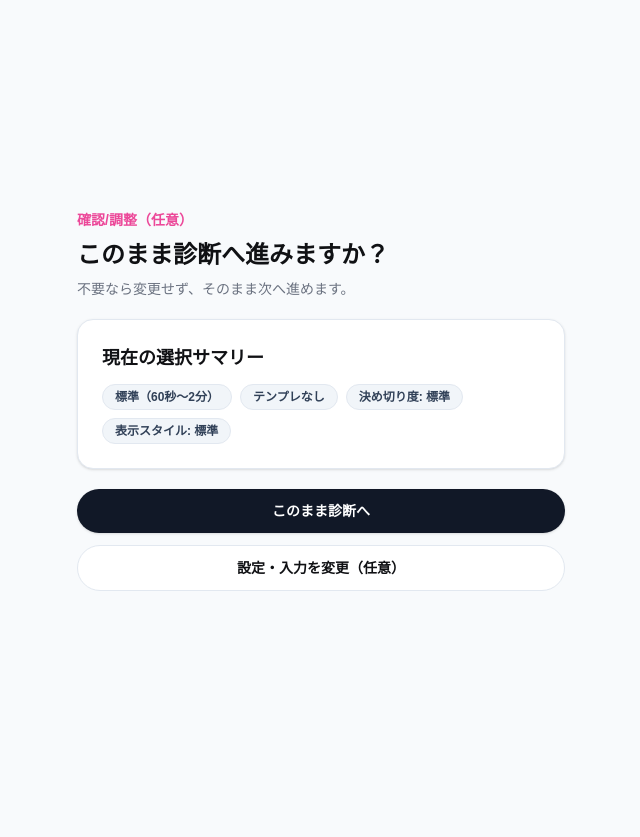
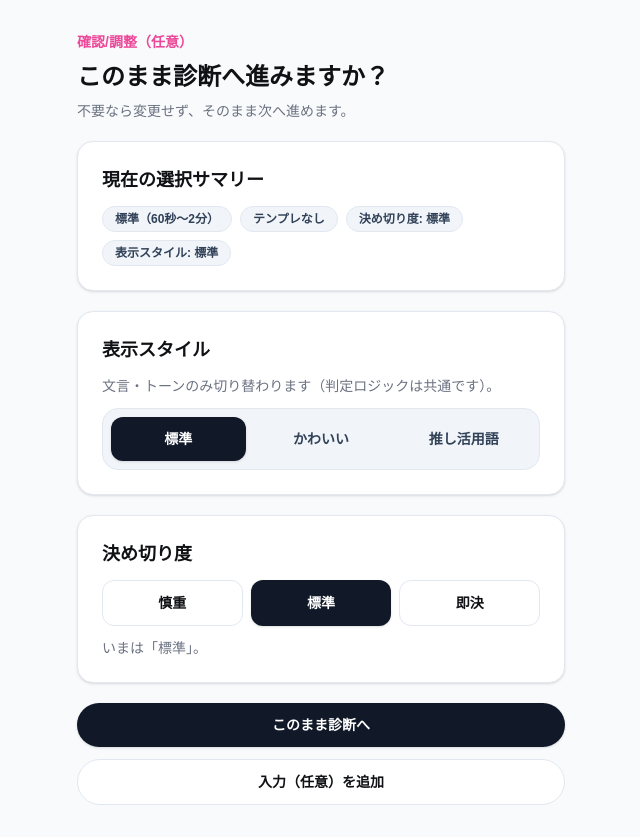
Before and after one commit to Chipwwwwww/oshihapi-pushi-buy-diagnosis, a Next.js app: page /confirm in a window 1280 px wide. Shown: the whole page, without its empty margins (319-959 px from the left). Before the commit the page ends 800 px from the top, so only its background shows below. Built offline with nearby package versions, Linux system fonts and the light colour scheme.

Commit message:
Reorganize confirm and settings adjustment sections

```diff
--- a/app/confirm/ConfirmClient.tsx
+++ b/app/confirm/ConfirmClient.tsx
@@ -2,14 +2,15 @@
 
 import { useMemo } from "react";
 import { useRouter, useSearchParams } from "next/navigation";
+import type { Decisiveness } from "@/src/oshihapi/model";
 import { normalizeMode } from "@/src/oshihapi/modeConfig";
-import { parseDecisiveness, decisivenessLabels } from "@/src/oshihapi/decisiveness";
-import { getStyleModeFromSearchParams } from "@/src/oshihapi/modes/useStyleMode";
+import { parseDecisiveness, decisivenessLabels, decisivenessOptions, DECISIVENESS_STORAGE_KEY } from "@/src/oshihapi/decisiveness";
+import { getStyleModeFromSearchParams, setStyleModeToLocalStorage, type StyleMode } from "@/src/oshihapi/modes/useStyleMode";
 import Badge from "@/components/ui/Badge";
 import Button from "@/components/ui/Button";
 import Card from "@/components/ui/Card";
 import { containerClass, helperTextClass, pageTitleClass, sectionTitleClass } from "@/components/ui/tokens";
-import { buildConfirmSettingsUrl, buildFlowUrl, modeLabelMap } from "./confirmQuery";
+import { buildConfirmSettingsUrl, buildConfirmUrl, buildFlowUrl, modeLabelMap } from "./confirmQuery";
 
 const styleModeLabels = {
   standard: "標準",
@@ -24,6 +25,22 @@ export default function ConfirmClient() {
   const mode = normalizeMode(searchParams.get("mode"));
   const styleMode = getStyleModeFromSearchParams(searchParams) ?? "standard";
   const decisiveness = parseDecisiveness(searchParams.get("decisiveness"));
+
+  const replaceQuery = (updates: Record<string, string | null>) => {
+    router.replace(buildConfirmUrl(searchParams, updates));
+  };
+
+  const handleStyleModeChange = (nextMode: StyleMode) => {
+    replaceQuery({ styleMode: nextMode });
+    setStyleModeToLocalStorage(nextMode);
+  };
+
+  const handleDecisivenessChange = (value: Decisiveness) => {
+    replaceQuery({ decisiveness: value });
+    if (typeof window !== "undefined") {
+      window.localStorage.setItem(DECISIVENESS_STORAGE_KEY, value);
+    }
+  };
 
   const summary = useMemo(() => {
     return [
@@ -57,12 +74,51 @@ export default function ConfirmClient() {
         </div>
       </Card>
 
+      <Card className="space-y-3 border border-slate-200 bg-white text-slate-900 dark:border-white/10 dark:bg-white/6 dark:text-zinc-50">
+        <h2 className={sectionTitleClass}>表示スタイル</h2>
+        <p className={helperTextClass}>文言・トーンのみ切り替わります（判定ロジックは共通です）。</p>
+        <div className="grid grid-cols-3 gap-2 rounded-2xl border border-slate-200 bg-slate-100 p-2 dark:border-white/10 dark:bg-white/6">
+          {(["standard", "kawaii", "oshi"] as const).map((modeOption) => (
+            <button
+              key={modeOption}
+              type="button"
+              onClick={() => handleStyleModeChange(modeOption)}
+              className={[
+                "min-h-11 rounded-xl px-3 py-2 text-sm font-semibold transition",
+                styleMode === modeOption
+                  ? "bg-primary text-primary-foreground shadow-sm"
+                  : "bg-transparent text-slate-700 hover:bg-white dark:text-zinc-200 dark:hover:bg-white/10",
+              ].join(" ")}
+            >
+              {styleModeLabels[modeOption]}
+            </button>
+          ))}
+        </div>
+      </Card>
+
+      <Card className="space-y-3 border border-slate-200 bg-white text-slate-900 dark:border-white/10 dark:bg-white/6 dark:text-zinc-50">
+        <h2 className={sectionTitleClass}>決め切り度</h2>
+        <div className="grid grid-cols-3 gap-2">
+          {decisivenessOptions.map((option) => (
+            <Button
+              key={option.value}
+              variant={decisiveness === option.value ? "primary" : "outline"}
+              onClick={() => handleDecisivenessChange(option.value)}
+              className="rounded-xl px-2"
+            >
+              {option.label}
+            </Button>
+          ))}
+        </div>
+        <p className={helperTextClass}>いまは「{decisivenessLabels[decisiveness]}」。</p>
+      </Card>
+
       <div className="grid gap-3">
         <Button onClick={() => router.push(buildFlowUrl(searchParams))} className="w-full text-base">
           このまま診断へ
         </Button>
         <Button variant="outline" onClick={() => router.push(buildConfirmSettingsUrl(searchParams))} className="w-full text-base">
-          設定・入力を変更（任意）
+          入力（任意）を追加
         </Button>
       </div>
     </div>
--- a/app/confirm/settings/ConfirmSettingsClient.tsx
+++ b/app/confirm/settings/ConfirmSettingsClient.tsx
@@ -1,6 +1,4 @@
 "use client";
-
-import { useState } from "react";
 import { useRouter, useSearchParams } from "next/navigation";
 import type { Decisiveness } from "@/src/oshihapi/model";
 import { parseDecisiveness, DECISIVENESS_STORAGE_KEY } from "@/src/oshihapi/decisiveness";
@@ -33,7 +31,6 @@ const parsePriceYen = (value: string): string | null => {
 export default function ConfirmSettingsClient() {
   const router = useRouter();
   const searchParams = useSearchParams();
-  const [isOptionalInputOpen, setIsOptionalInputOpen] = useState(false);
 
   const styleMode = getStyleModeFromSearchParams(searchParams) ?? "standard";
   const decisiveness = parseDecisiveness(searchParams.get("decisiveness"));
@@ -68,11 +65,13 @@ export default function ConfirmSettingsClient() {
     <div className={`${containerClass} flex min-h-screen flex-col gap-5 py-8`}>
       <header className="space-y-2">
         <p className="text-sm font-semibold text-accent">確認/調整（任意）</p>
-        <h1 className={pageTitleClass}>設定・入力を調整</h1>
-        <p className={helperTextClass}>表示スタイルや決め切り度を変更してから診断に進めます。</p>
+        <h1 className={pageTitleClass}>入力（任意）を追加</h1>
+        <p className={helperTextClass}>必要な情報だけ追加して診断に進めます。</p>
       </header>
 
       <AdvancedSettingsPanel
+        showStyleSection={false}
+        showDecisivenessSection={false}
         styleMode={styleMode}
         styleOptionLabel={modeCopy.ui.styleOptionLabel}
         styleSectionTitle={modeCopy.ui.styleSectionTitle}
@@ -85,8 +84,11 @@ export default function ConfirmSettingsClient() {
         itemKind={itemKind}
         deadlineOptions={deadlineOptions}
         itemKindOptions={itemKindOptions}
-        isOptionalInputOpen={isOptionalInputOpen}
-        onToggleOptionalInput={() => setIsOptionalInputOpen((prev) => !prev)}
+        isOptionalInputOpen
+        itemNameHelpText="空でもOK（例：推しアクスタ 2025）"
+        priceYenHelpText="だいたいでOK（例：8800）"
+        deadlineHelpText="未定でもOK"
+        itemKindHelpText="迷ったらグッズ"
         onStyleModeChange={handleStyleModeChange}
         onDecisivenessChange={handleDecisivenessChange}
         onItemNameChange={(value) => replaceQuery({ itemName: value.trim() ? value : null })}
--- a/components/AdvancedSettingsPanel.tsx
+++ b/components/AdvancedSettingsPanel.tsx
@@ -14,6 +14,8 @@ import {
 type DeadlineValue = "today" | "tomorrow" | "in3days" | "in1week" | "unknown";
 
 type AdvancedSettingsPanelProps = {
+  showStyleSection?: boolean;
+  showDecisivenessSection?: boolean;
   styleMode: StyleMode;
   styleOptionLabel: Record<StyleMode, string>;
   styleSectionTitle: string;
@@ -28,6 +30,10 @@ type AdvancedSettingsPanelProps = {
   itemKindOptions: ReadonlyArray<{ value: ItemKind; label: string }>;
   isOptionalInputOpen?: boolean;
   onToggleOptionalInput?: () => void;
+  itemNameHelpText?: string;
+  priceYenHelpText?: string;
+  deadlineHelpText?: string;
+  itemKindHelpText?: string;
   onStyleModeChange: (mode: StyleMode) => void;
   onDecisivenessChange: (value: Decisiveness) => void;
   onItemNameChange: (value: string) => void;
@@ -37,6 +43,8 @@ type AdvancedSettingsPanelProps = {
 };
 
 export default function AdvancedSettingsPanel({
+  showStyleSection = true,
+  showDecisivenessSection = true,
   styleMode,
   styleOptionLabel,
   styleSectionTitle,
@@ -51,6 +59,10 @@ export default function AdvancedSettingsPanel({
   itemKindOptions,
   isOptionalInputOpen = true,
   onToggleOptionalInput,
+  itemNameHelpText,
+  priceYenHelpText,
+  deadlineHelpText,
+  itemKindHelpText,
   onStyleModeChange,
   onDecisivenessChange,
   onItemNameChange,
@@ -60,6 +72,7 @@ export default function AdvancedSettingsPanel({
 }: AdvancedSettingsPanelProps) {
   return (
     <div className="space-y-4">
+      {showStyleSection ? (
         <Card className="space-y-4 border border-slate-200 bg-white text-slate-900 dark:border-white/10 dark:bg-white/6 dark:text-zinc-50">
           <h2 className={sectionTitleClass}>{styleSectionTitle}</h2>
           <p className={helperTextClass}>{styleSectionHelp}</p>
@@ -81,7 +94,9 @@ export default function AdvancedSettingsPanel({
             ))}
           </div>
         </Card>
+      ) : null}
 
+      {showDecisivenessSection ? (
         <Card className="space-y-4 border border-slate-200 bg-white text-slate-900 dark:border-white/10 dark:bg-white/6 dark:text-zinc-50">
           <h2 className={sectionTitleClass}>決め切り度</h2>
           <div className="grid grid-cols-3 gap-2">
@@ -100,6 +115,7 @@ export default function AdvancedSettingsPanel({
             いまは「{decisivenessLabels[decisiveness]}」。標準は従来と同じ判定です。
           </p>
         </Card>
+      ) : null}
 
       <Card className="space-y-4 border border-slate-200 bg-white text-slate-900 dark:border-white/10 dark:bg-white/6 dark:text-zinc-50">
         <div className="flex items-center justify-between gap-2">
@@ -115,6 +131,7 @@ export default function AdvancedSettingsPanel({
           <div className="grid gap-4">
             <label className="grid gap-2 text-sm font-semibold text-foreground">
               商品名
+              {itemNameHelpText ? <span className={helperTextClass}>{itemNameHelpText}</span> : null}
               <input
                 value={itemName}
                 onChange={(event) => onItemNameChange(event.target.value)}
@@ -124,6 +141,7 @@ export default function AdvancedSettingsPanel({
             </label>
             <label className="grid gap-2 text-sm font-semibold text-foreground">
               価格（円）
+              {priceYenHelpText ? <span className={helperTextClass}>{priceYenHelpText}</span> : null}
               <input
                 type="number"
                 min="0"
@@ -135,6 +153,7 @@ export default function AdvancedSettingsPanel({
             </label>
             <label className="grid gap-2 text-sm font-semibold text-foreground">
               締切
+              {deadlineHelpText ? <span className={helperTextClass}>{deadlineHelpText}</span> : null}
               <select
                 value={deadline}
                 onChange={(event) => onDeadlineChange(event.target.value as DeadlineValue)}
@@ -149,6 +168,7 @@ export default function AdvancedSettingsPanel({
             </label>
             <label className="grid gap-2 text-sm font-semibold text-foreground">
               種別
+              {itemKindHelpText ? <span className={helperTextClass}>{itemKindHelpText}</span> : null}
               <select
                 value={itemKind}
                 onChange={(event) => onItemKindChange(event.target.value as ItemKind)}
```
Lines whose indentation alone changed are shown as unchanged.
